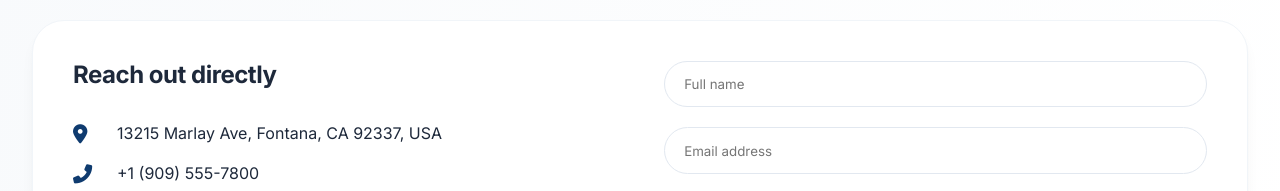
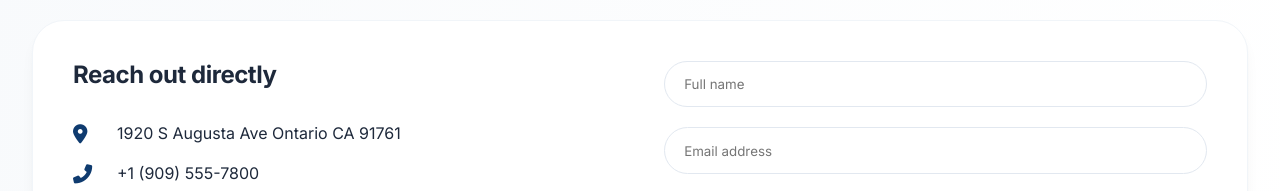
Before and after one commit to XWD-dev/YWHY, a plain HTML site: page index.html in a window 1280 px wide. Shown: the part 3200-3391 px from the top of the page. Drawn offline with Linux system fonts and the light colour scheme.

Commit message:
Update contact address in index.html

```diff
--- a/index.html
+++ b/index.html
@@ -681,7 +681,7 @@
                     <div class="contact-info">
                         <h3>Reach out directly</h3>
                         <div class="contact-details">
-                            <p><i class="fas fa-map-marker-alt"></i> 13215 Marlay Ave, Fontana, CA 92337, USA</p>
+                            <p><i class="fas fa-map-marker-alt"></i> 1920 S Augusta Ave Ontario CA 91761</p>
                             <p><i class="fas fa-phone-alt"></i> +1 (909) 555-7800</p>
                             <p><i class="fas fa-envelope"></i> hello@highviewsolutions.com</p>
                             <p><i class="fas fa-clock"></i> Monday – Friday: 8:00 AM – 7:00 PM (PST)</p>
```
